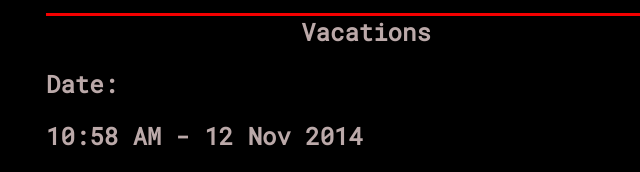
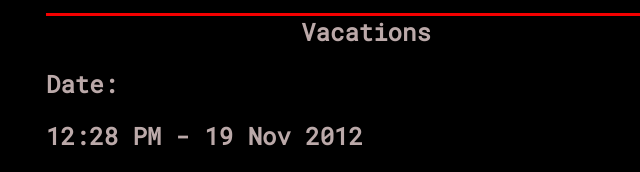
Before and after one commit to JakeKeenan/JakeMadeAPrototype, a plain HTML site: page trumpTweets.html in a window 1280 px wide. Shown: the part 2561-2733 px from the top of the page, 274-914 px from the left. Drawn offline with Linux system fonts and the light colour scheme.

Commit message:
6 commit

```diff
--- a/trumpTweets.html
+++ b/trumpTweets.html
@@ -200,7 +200,7 @@
 			<!–– #4 ––>
 			<h2 class="titleLie">Vacations</h2>
 			<h2 style="text-align:left;">Date:</h2>
-			<h2 style="text-align:left;">10:58 AM - 12 Nov 2014</h2>
+			<h2 style="text-align:left;">12:28 PM - 19 Nov 2012</h2>
 
 			<div class="tweet">
 
```
